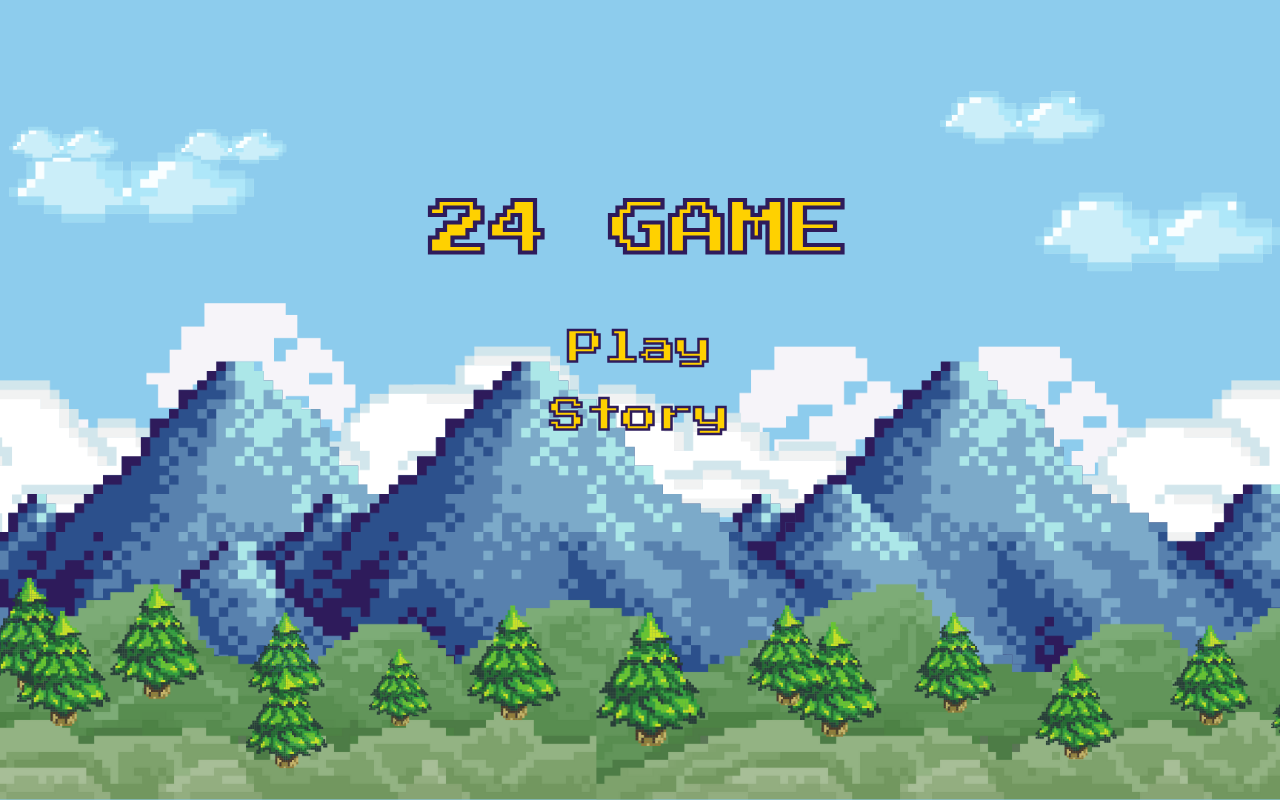
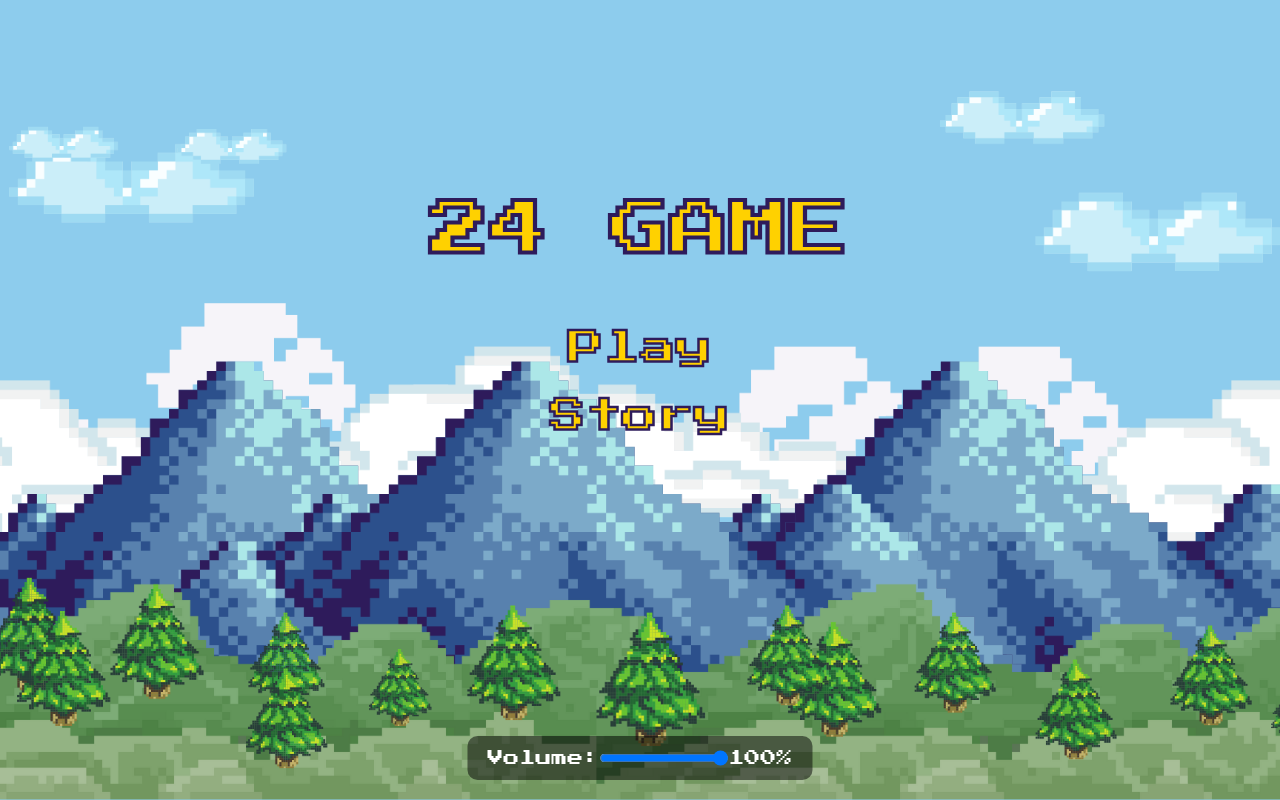
Before and after one commit to lnwwaveza007/PROJECT1-SEC-1-24Game, a Vue app: page / in a window 1280 px wide. Built offline with nearby package versions, Linux system fonts and the light colour scheme.

Commit message:
045-[add] add sound system, sound manager, when click button and sound.mp3 for use in web

```diff
--- a/src/App.vue
+++ b/src/App.vue
@@ -353,6 +353,8 @@ const health = ref({
 let gameResult;
 //Chicha End
 //Tonpee Start
+import { soundManager } from "@/utils/soundManager.js";
+
 const stories = ref([
   {
     id: 1,
@@ -376,6 +378,10 @@ const stories = ref([
 
 const currentStoryIndex = ref(0);
 const hiddenNext = ref(false);
+
+const soundPlayer = ref("");
+const soundSource = ref("");
+const volume = ref(1);
 
 const changeStoryScene = (action) => {
   if (action === "next") {
@@ -407,6 +413,17 @@ const backToMainMenu = () => {
   }
   changeScene(3);
 };
+
+soundManager.init(soundPlayer, soundSource);
+
+const clickButton = () => {
+  soundManager.play("click");
+};
+
+const adjustVolume = () => {
+  soundManager.setVolume(volume.value);
+};
+
 //Tonpee End
 </script>
 
@@ -556,12 +573,15 @@ const backToMainMenu = () => {
 
     <div
       class="blue-dialog bounce-animation w-[90%] md:w-110 h-50 mt-5 flex flex-col gap-3 justify-center items-center"
-      style="z-index: 100;"
+      style="z-index: 100"
       v-show="showPlay"
     >
       <button
         class="bg-green-600 text-white px-2 rounded-md font-semibold"
-        @click="startGame"
+        @click="
+          startGame();
+          clickButton();
+        "
       >
         Play
       </button>
@@ -605,6 +625,10 @@ const backToMainMenu = () => {
   <!-- Boom End -->
   <!-- Tonpee Start-->
 
+  <audio controls ref="soundPlayer" id="soundManager" hidden>
+    <source :src="soundSource" type="audio/mp3" />
+  </audio>
+
   <div v-if="currentScene === 2" class="story-container">
     <div v-if="stories[currentStoryIndex]" class="story-wrapper">
       <div
@@ -618,12 +642,21 @@ const backToMainMenu = () => {
       </div>
       <p class="story-text">{{ storyText }}</p>
       <div class="button-story-stage">
-        <button @click="changeStoryScene('back')" class="back-story-button">
+        <button
+          @click="
+            changeStoryScene('back');
+            clickButton();
+          "
+          class="back-story-button"
+        >
           BACK
         </button>
         <button
           v-show="!hiddenNext"
-          @click="changeStoryScene('next')"
+          @click="
+            changeStoryScene('next');
+            clickButton();
+          "
           class="story-button"
         >
           NEXT
@@ -632,8 +665,31 @@ const backToMainMenu = () => {
     </div>
   </div>
 
-  <div v-if="currentScene === 2 || currentScene === 1" class="menu-button-wrapper">
-    <button class="menu-button" @click="backToMainMenu">MENU</button>
+  <div
+    v-if="currentScene === 2 || currentScene === 1"
+    class="menu-button-wrapper"
+  >
+    <button
+      class="menu-button"
+      @click="
+        backToMainMenu();
+        clickButton();
+      "
+    >
+      MENU
+    </button>
+  </div>
+  <div v-if="currentScene === 3" class="volume-control">
+    <label>Volume:</label>
+    <input
+      type="range"
+      min="0"
+      max="1"
+      step="0.01"
+      v-model="volume"
+      @input="adjustVolume"
+    />
+    <span>{{ Math.round(volume * 100) }}%</span>
   </div>
 
   <!-- Tonpee End -->
@@ -670,6 +726,8 @@ const backToMainMenu = () => {
         id="playBtn"
         class="text-[#ffd100]"
         style="-webkit-text-stroke: 0.07em #2e1b5b"
+        @click="clickButton"
+
       >
         Play
       </h2>
@@ -696,6 +754,7 @@ const backToMainMenu = () => {
         id="storyBtn"
         class="text-4xl text-[#ffd100]"
         style="-webkit-text-stroke: 0.07em #2e1b5b"
+        @click="clickButton"
       >
         Story
       </h2>
@@ -1095,6 +1154,18 @@ div {
   transform: scale(1.05);
 }
 
+.volume-control {
+  position: absolute;
+  bottom: 20px;
+  left: 50%;
+  transform: translateX(-50%);
+  background: rgba(0, 0, 0, 0.5);
+  padding: 10px 20px;
+  border-radius: 10px;
+  color: white;
+  text-align: center;
+}
+
 @media (max-width: 480px) {
   .story-container {
     min-height: 400px;
--- /dev/null
+++ b/src/assets/data/sounds.json
@@ -0,0 +1,5 @@
+{
+    "click" : {
+        "path" : "/public/sounds/click.mp3"
+    }
+}
--- /dev/null
+++ b/src/utils/soundManager.js
@@ -0,0 +1,36 @@
+import sounds from "../assets/data/sounds";
+
+let soundPlayer = null;
+let soundSource = null;
+let soundVolume = 1;
+
+export const soundManager = {
+    init(soundPlayerRef, soundSourceRef) {
+        soundPlayer = soundPlayerRef;
+        soundSource = soundSourceRef;
+    },
+
+    play(name) {
+        if (sounds[name]) {
+            soundSource.value = sounds[name].path;
+            soundPlayer.value.load();
+            soundPlayer.value.play();
+          }
+    },
+
+
+    stop(name) {
+        if (sounds[name]) {
+            soundPlayer.value.pause();
+            soundPlayer.value.currentTime = 0;
+        }
+    },
+
+    setVolume(volume) {
+        soundVolume = volume;
+
+        if (soundPlayer.value) {
+            soundPlayer.value.volume = soundVolume;
+        }
+    },
+};
```
Also changed, not shown: 1 other file (tests, documents, lock files or other folders).
